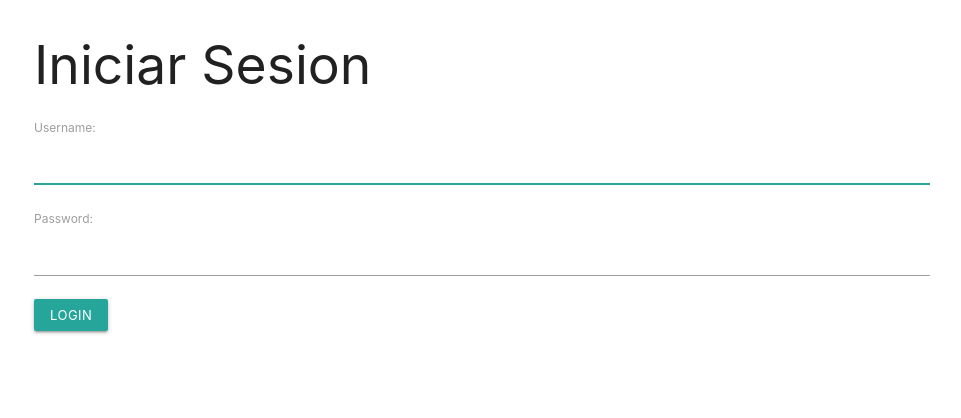
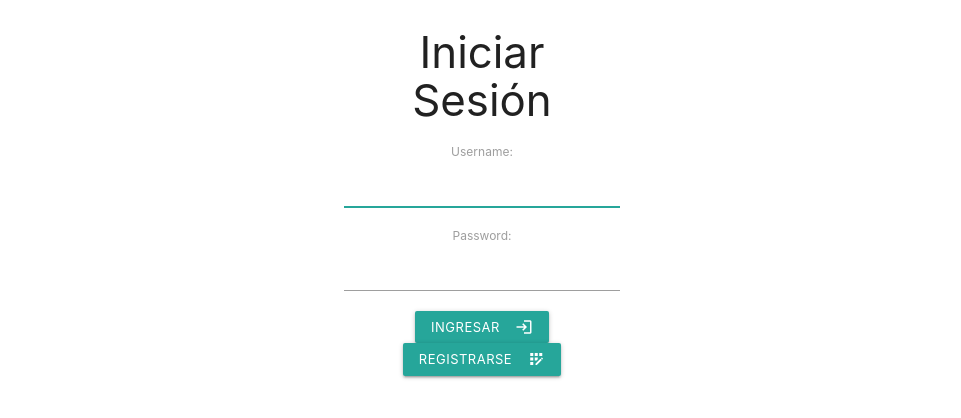
Before and after one commit to w4xccino/4thRepo, a Django app: page /login/ in a window 1280 px wide. Shown: the top 418 px of the page, without its empty margins (158-1119 px from the left). Run offline with Django 3.2, Linux system fonts and the light colour scheme.

Commit message:
Modificaciones del login

```diff
--- a/LoginApp/templates/LoginApp/login.html
+++ b/LoginApp/templates/LoginApp/login.html
@@ -6,18 +6,31 @@
     <meta name="viewport" content="width=device-width, initial-scale=1.0">
     <title>Login</title>
     {% load static %}
+    <link rel="shortcut icon" type="image/x-icon" href="{%static 'WebPayments/img/image.png'%}">
+    <link href="https://fonts.googleapis.com/icon?family=Material+Icons" rel="stylesheet">
     <link rel="stylesheet" href="{% static 'LoginApp/css/materialize.css' %}">
 </head>
 <body>
     <div class="container">
-        <h2>Iniciar Sesion</h2>
-        <form method="POST" class="form">
-            {%csrf_token%}
-            {{form.as_p}}
-            <button class="waves-effect waves-light btn-small" type="submit">Login</button>
-        </form>
+        <div class="row">
+            <div class="center-align">
+                <div class="col s12 m4 offset-m4">
+                    <h3>Iniciar Sesión</h3>
+                    <div class="">
+                        <form method="POST">
+                                    {%csrf_token%}
+                                <label for="textarea1">{{form.as_p}}</label>
+                                <button class="waves-effect waves-light btn-small" type="submit">
+                                <i class="material-icons right">login</i>Ingresar</button>
+                                <a  class="waves-effect waves-light btn-small"  href="{%url 'register'%}">
+                                <i class="material-icons right">app_registration</i>Registrarse</a>
+                        </form>
+                    </div>
+                </div>
+            </div>
+        </div>
     </div>
-    <script src="{% static 'LoginApp/js/materialize.js' %}"></script>
 
+<script src="{% static 'LoginApp/js/materialize.js' %}"></script>
 </body>
 </html>
--- a/LoginApp/urls.py
+++ b/LoginApp/urls.py
@@ -4,7 +4,7 @@ from . import views
 
 
 urlpatterns = [
-    path('register/', views.register),
+    path('register/', views.register, name='register'),
     path('login/', LoginView.as_view(template_name='LoginApp/login.html'),name='login'),
     path('logout/', LogoutView.as_view(template_name='LoginApp/logout.html'),name='logout'),
 ]
--- a/WebPayments/templates/WebPayments/proveedores.html
+++ b/WebPayments/templates/WebPayments/proveedores.html
@@ -9,8 +9,8 @@
     <link rel="stylesheet" href="{%static 'WebPayments/css/materialize.css'%}">
 <body>
 
-
 {%load static%}
 <script src="{%static 'WebPayments/js/materialize.js'%}"></script>
+
 </body>
 </html>
--- a/WebPayments/urls.py
+++ b/WebPayments/urls.py
@@ -1,8 +1,9 @@
 from django.urls import path
 from django.urls.resolvers import URLPattern
-from .views import base, index
+from .views import base, index, proveedores
 from django.urls import path
 urlpatterns = [
     path("base/", base, name="base"),
-    path("index/", index, name="index")
+    path("index/", index, name="index"),
+    path("proveedores/", proveedores, name="proveedores")
 ]
--- a/WebPayments/views.py
+++ b/WebPayments/views.py
@@ -3,3 +3,5 @@ def base(request):
     return render(request, 'WebPayments/base.html')
 def index(request):
     return render(request, 'WebPayments/index.html')
+def proveedores(request):
+    return render(request, 'WebPayments/proveedores.html')
```
Also changed, not shown: WebPayments/templates/WebPayments/base.html (+9 -7 lines).
